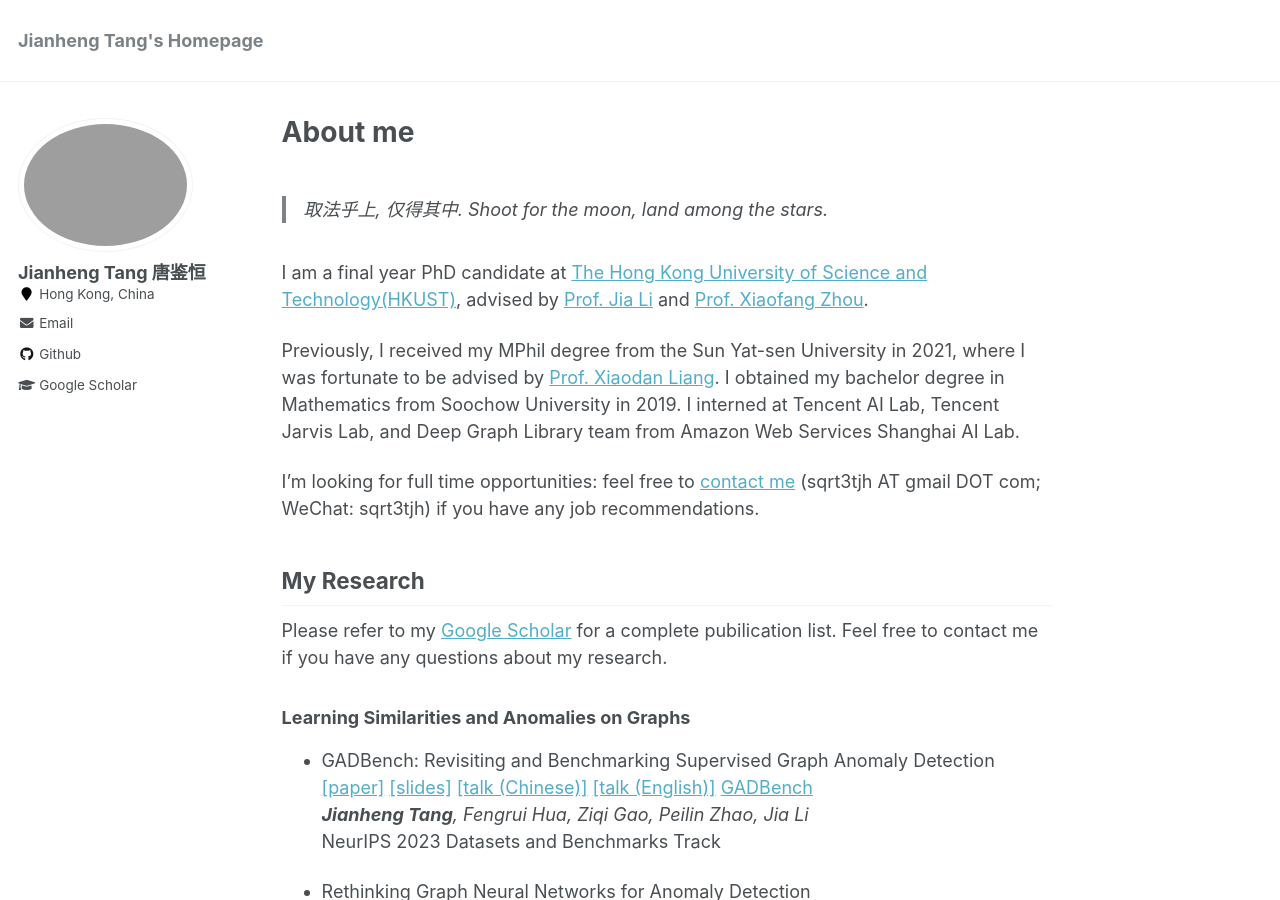
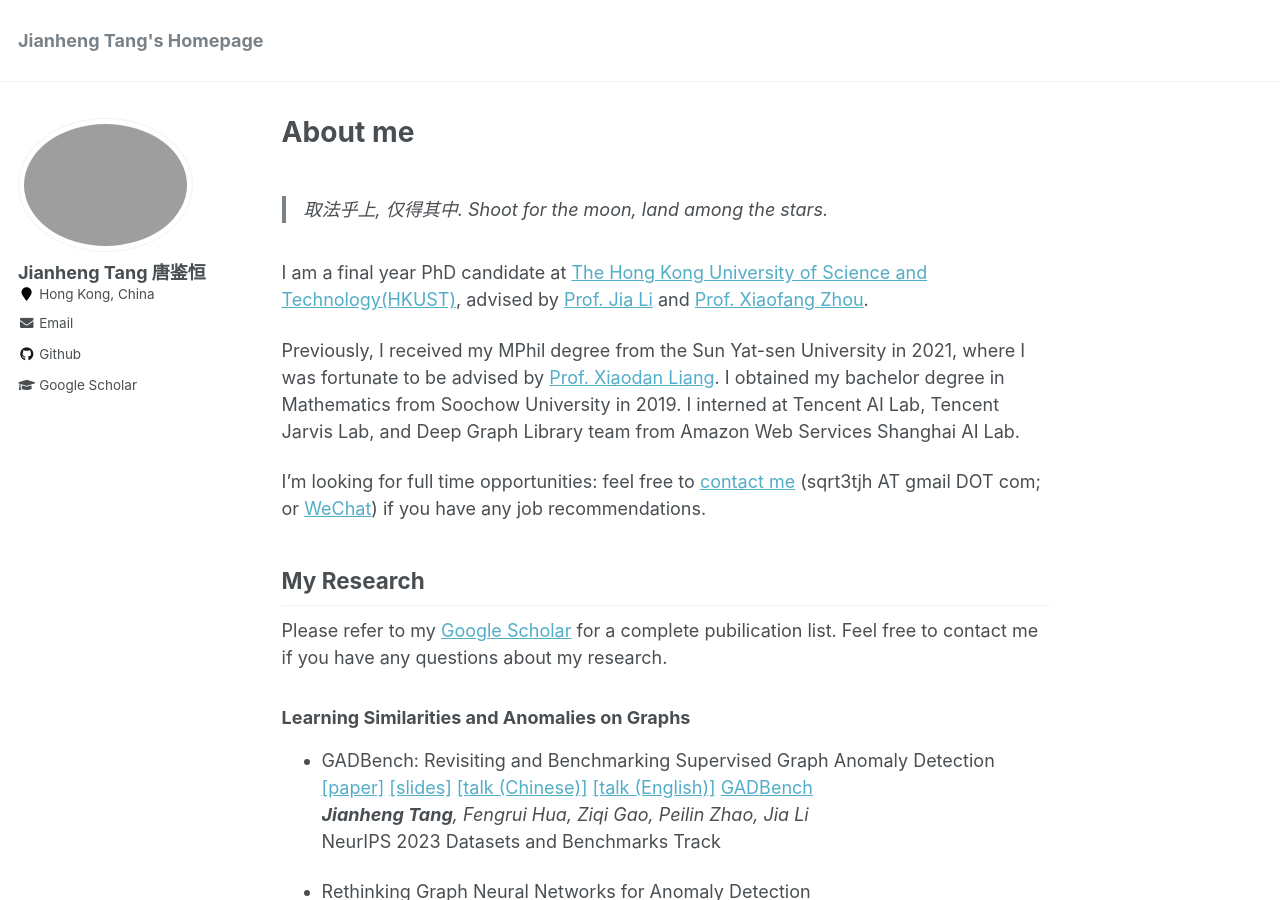
Before and after one commit to squareRoot3/squareRoot3.github.io, a Jekyll site: the page built from _pages/about.md, in a window 1280 px wide and 900 px high. Built offline with Jekyll 4.4.1, drawn with Linux system fonts in a browser that asks for light colours.

Commit message:
Update about.md

```diff
--- a/_pages/about.md
+++ b/_pages/about.md
@@ -16,7 +16,9 @@ advised by [Prof. Jia Li](https://sites.google.com/view/lijia) and [Prof. Xiaofa
 Previously, I received my MPhil degree from the Sun Yat-sen University in 2021, where I was fortunate to be advised by [Prof. Xiaodan Liang](https://scholar.google.com/citations?user=voxznZAAAAAJ&hl).
 I obtained my bachelor degree in Mathematics from Soochow University in 2019. I interned at Tencent AI Lab, Tencent Jarvis Lab, and Deep Graph Library team from Amazon Web Services Shanghai AI Lab.
 
-I'm looking for full time opportunities: feel free to [contact me](mailto:sqrt3tjh@gmail.com) (sqrt3tjh AT gmail DOT com; WeChat: sqrt3tjh) if you have any job recommendations.
+I'm looking for full time opportunities: feel free to [contact me](mailto:sqrt3tjh@gmail.com) (sqrt3tjh AT gmail DOT com; or [WeChat](https://github.com/squareRoot3/squareRoot3.github.io/blob/main/images/wechat.jpg)) if you have any job recommendations.
+
+
 
 <!-- Place this tag in your head or just before your close body tag. -->
 <script async defer src="https://buttons.github.io/buttons.js"></script>
@@ -64,8 +66,6 @@ ICDE 2023
 <a class="github-button" href="https://github.com/squareRoot3/Gromov-Wasserstein-for-Graph" data-show-count="true" aria-label="Star buttons/github-buttons on GitHub">Gromov-Wasserstein-for-Graph</a><br>
 *Jiajin Li,  **Jianheng Tang**, Lemin Kong, Huikang Liu, Jia Li, Anthony Man-Cho So, Jose Blanchet* <br>
 ICLR 2023
-
-
 
 ### Language Model for Graph & Knowledge & Mathematical & Multimodal Reasoning
 
@@ -163,8 +163,9 @@ AAAI 2020
 *Lin Xu, Qixian Zhou, Ke Gong, Xiaodan Liang, **Jianheng Tang**, Liang Lin*  <br>
 AAAI 2019 (Oral)
 
+
+
 <!--
-
 
 - Graph-Evolving Meta-Learning for Low-Resource Medical Dialogue Generation<br>
 [[paper]](https://ojs.aaai.org/index.php/AAAI/article/view/17577/17384)
```
